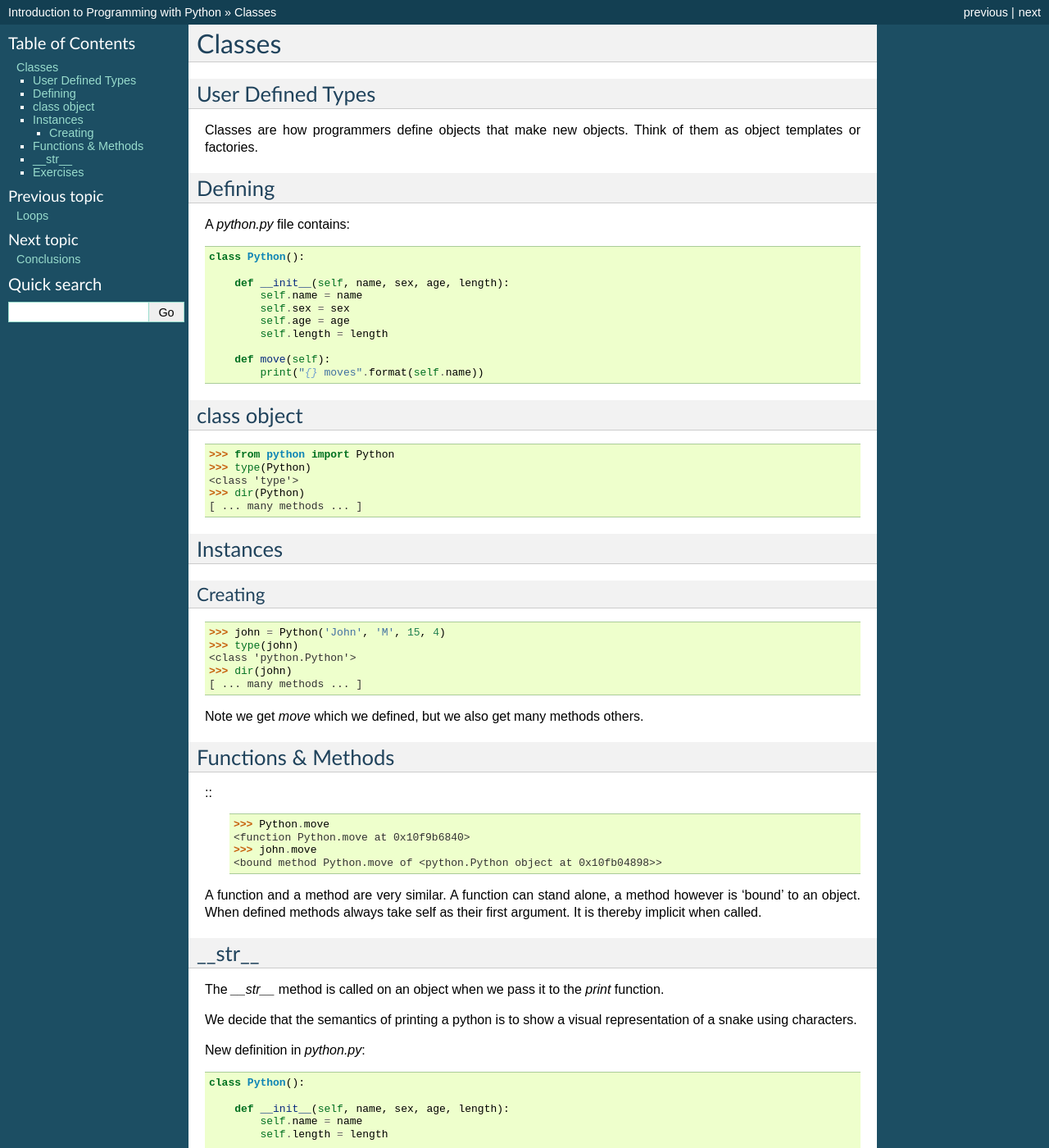
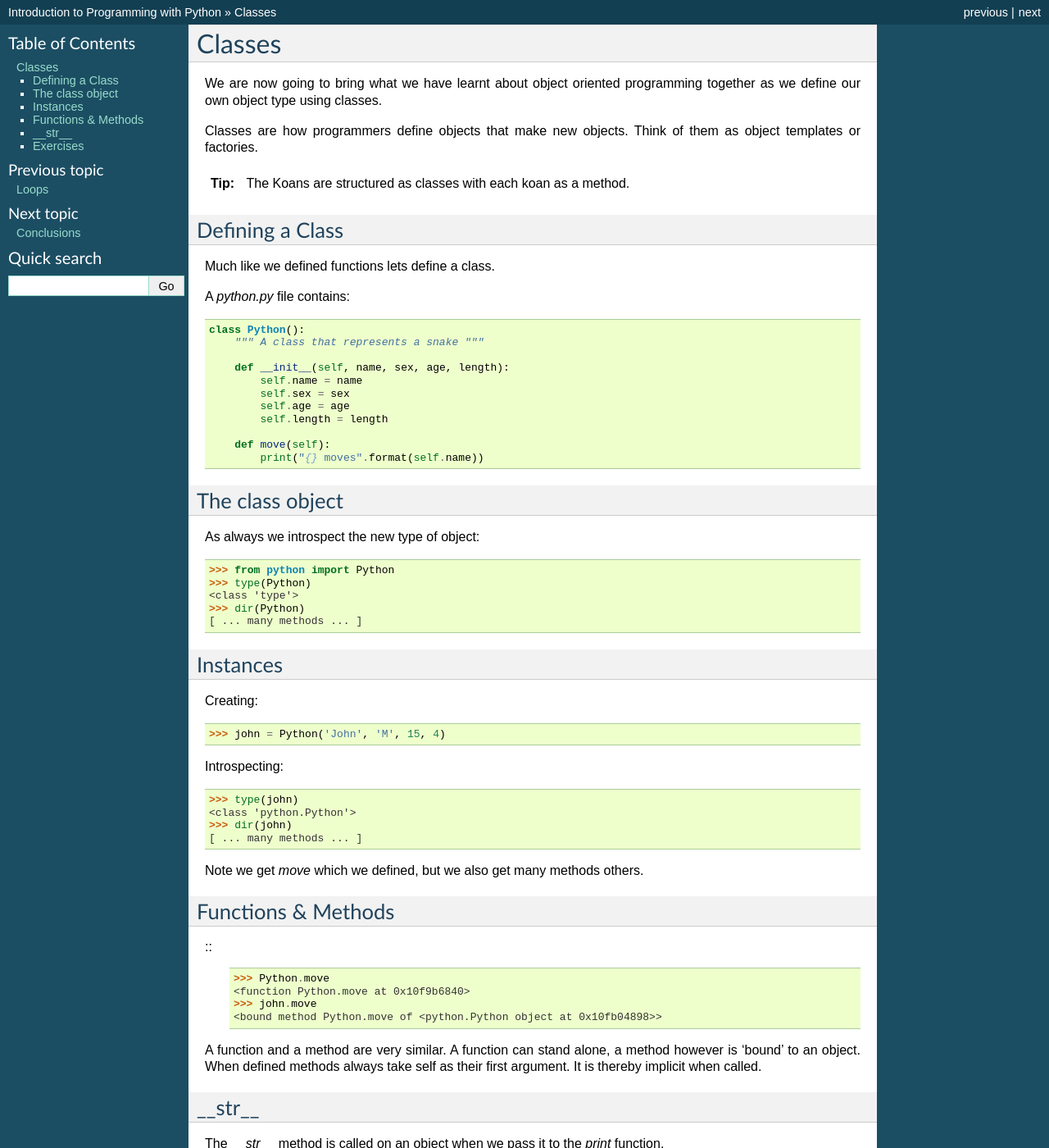
Before and after one commit to gu-lseg/intro-to-programming, a Sphinx documentation site: the page built from source/classes.rst, in a window 1280 px wide and 1400 px high. Shown: the whole window at 82% size. Built offline with Sphinx 7.4.7, drawn with Linux system fonts in a browser that asks for light colours.

Commit message:
classes improvements

```diff
--- a/source/classes.rst
+++ b/source/classes.rst
@@ -1,18 +1,25 @@
 Classes
 *******
 
-User Defined Types
-==================
+We are now going to bring what we have learnt about object oriented programming
+together as we define our own object type using classes.
 
 Classes are how programmers define objects that make new objects. Think of them
 as object templates or factories.
 
-Defining
-========
+.. tip::
+
+    The Koans are structured as classes with each koan as a method.
+
+Defining a Class
+================
+
+Much like we defined functions lets define a class.
 
 A `python.py` file contains::
 
     class Python():
+        """ A class that represents a snake """
 
         def __init__(self, name, sex, age, length):
             self.name = name
@@ -24,10 +31,10 @@ A `python.py` file contains::
             print("{} moves".format(self.name))
 
 
-class object
-=============
+The class object
+================
 
-::
+As always we introspect the new type of object::
 
     >>> from python import Python
     >>> type(Python)
@@ -39,12 +46,12 @@ class object
 Instances
 =========
 
-Creating
---------
-
-::
+Creating::
 
     >>> john = Python('John', 'M', 15, 4)
+
+Introspecting::
+
     >>> type(john)
     <class 'python.Python'>
     >>> dir(john)
```
